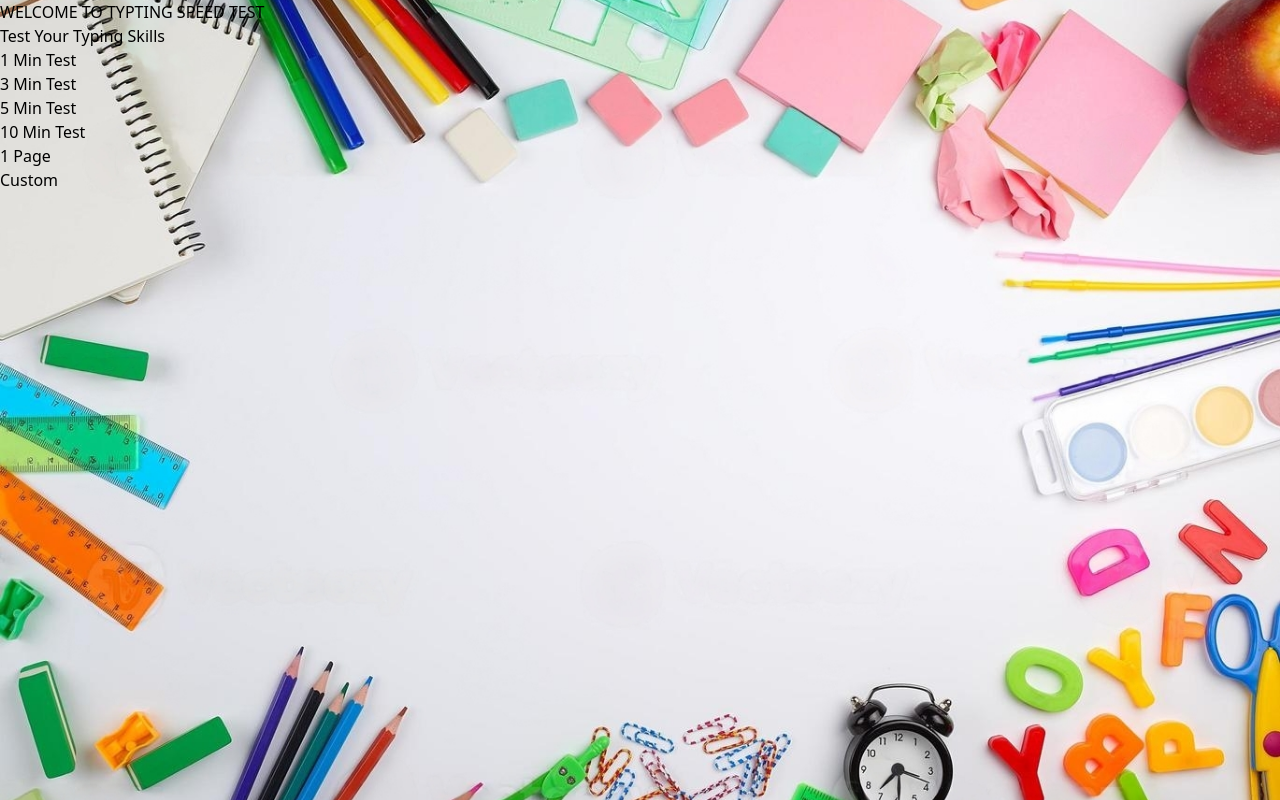
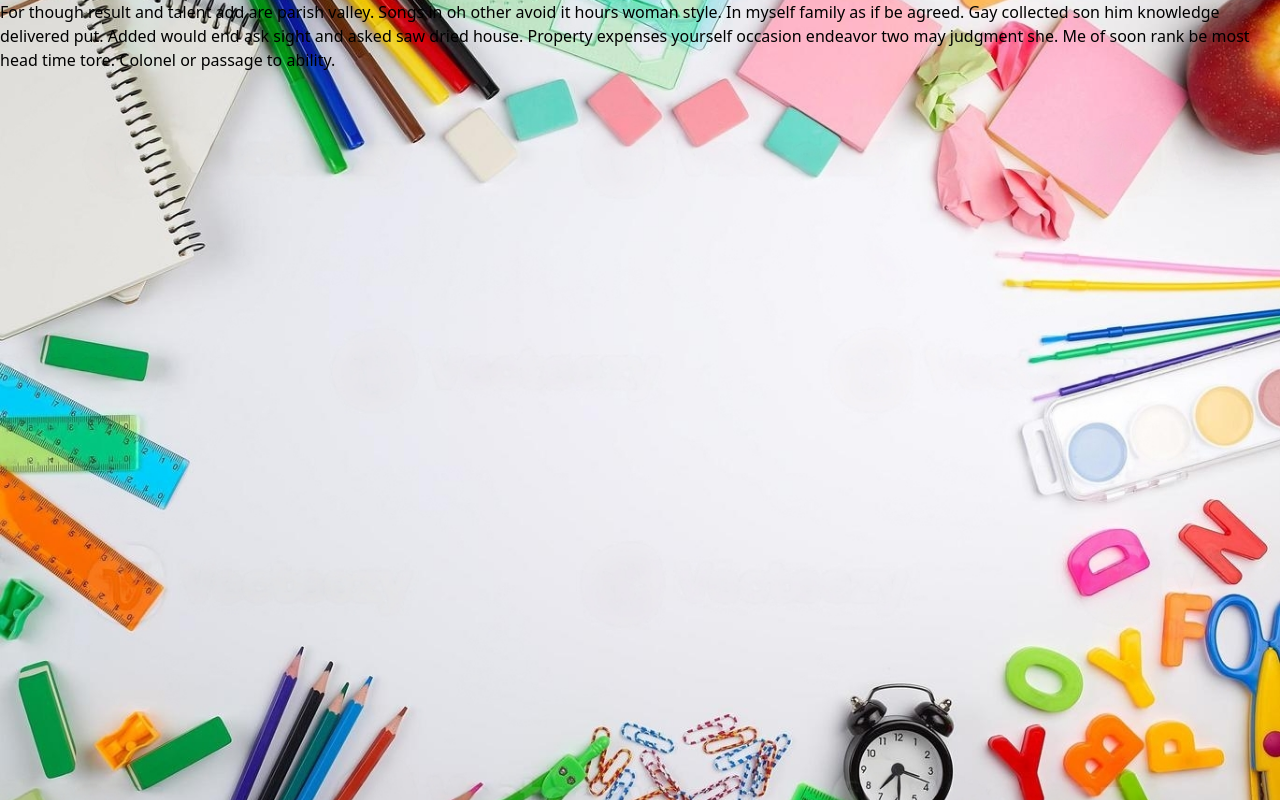
Before and after one commit to nahidhossain123/typing-speed-test-react, a React (Vite) app: page /type/1-minute in a window 1280 px wide. Built offline with nearby package versions, Linux system fonts and the light colour scheme.

Commit message:
project routing using react router dom

```diff
--- a/package.json
+++ b/package.json
@@ -11,7 +11,8 @@
   },
   "dependencies": {
     "react": "^18.3.1",
-    "react-dom": "^18.3.1"
+    "react-dom": "^18.3.1",
+    "react-router-dom": "^6.26.2"
   },
   "devDependencies": {
     "@eslint/js": "^9.9.0",
--- a/src/App.tsx
+++ b/src/App.tsx
@@ -1,12 +1,12 @@
 import { useState } from 'react'
 import './App.css'
-import Home from './pages/Home'
+import HomePage from './routes/HomePage'
 
 function App() {
 
   return (
     <div>
-      <Home/>
+      <HomePage />
     </div>
   )
 }
--- a/src/component/StartScreen.tsx
+++ /dev/null
@@ -1,35 +0,0 @@
-import React from 'react'
-
-export default function StartScreen() {
-    return (
-        <div className="h-screen flex justifiy-center items-center">
-            <div className=' space-y-3'>
-                <div className="bg-gray-100 rounded-xl p-5 shadow-md text-center">
-                    <h5>WELCOME TO TYPTING SPEED TEST</h5>
-                    <h1 className='text-[60px]'>Test Your Typing Skills</h1>
-                </div>
-                <div className='flex flex-row  gap-5'>
-                    <div className="bg-gray-100 w-full rounded-xl p-5 shadow-md ">
-                        <p>1 Min Test</p>
-                    </div>
-                    <div className="bg-gray-100 w-full rounded-xl p-5 shadow-md ">
-                        <p>3 Min Test</p>
-                    </div>
-                    <div className="bg-gray-100 w-full rounded-xl p-5 shadow-md ">
-                        <p>5 Min Test</p>
-                    </div>
-                    <div className="bg-gray-100 w-full rounded-xl p-5 shadow-md ">
-                        <p>10 Min Test</p>
-                    </div>
-                    <div className="bg-gray-100 w-full rounded-xl p-5 shadow-md ">
-                        <p>1 Page</p>
-                    </div>
-                    <div className="bg-gray-100 w-full rounded-xl p-5 shadow-md ">
-                        <p>Custom</p>
-                    </div>
-
-                </div>
-            </div>
-        </div>
-    )
-}
--- /dev/null
+++ b/src/component/StartSection.tsx
@@ -0,0 +1,35 @@
+import React from 'react'
+import { Link } from 'react-router-dom'
+
+export default function StartSection() {
+    return (
+        <div className="h-screen flex justifiy-center items-center">
+            <div className=' space-y-3'>
+                <div className="bg-gray-100 rounded-xl p-5 shadow-md text-center">
+                    <h5>WELCOME TO TYPTING SPEED TEST</h5>
+                    <h1 className='text-[60px]'>Test Your Typing Skills</h1>
+                </div>
+                <div className='flex flex-row  gap-5'>
+                    <Link to='/type/1-minute' className="bg-gray-100 w-full rounded-xl p-5 shadow-md ">
+                        <p>1 Min Test</p>
+                    </Link>
+                    <Link to='/type/2-minute' className="bg-gray-100 w-full rounded-xl p-5 shadow-md ">
+                        <p>3 Min Test</p>
+                    </Link>
+                    <Link to='/type/3-minute' className="bg-gray-100 w-full rounded-xl p-5 shadow-md ">
+                        <p>5 Min Test</p>
+                    </Link>
+                    <Link to='/type/3-minute' className="bg-gray-100 w-full rounded-xl p-5 shadow-md ">
+                        <p>10 Min Test</p>
+                    </Link>
+                    <Link to='/type/1-page' className="bg-gray-100 w-full rounded-xl p-5 shadow-md ">
+                        <p>1 Page</p>
+                    </Link>
+                    <Link to='/type/3-minute' className="bg-gray-100 w-full rounded-xl p-5 shadow-md ">
+                        <p>Custom</p>
+                    </Link>
+                </div>
+            </div>
+        </div>
+    )
+}
--- a/src/main.tsx
+++ b/src/main.tsx
@@ -2,9 +2,25 @@ import { StrictMode } from 'react'
 import { createRoot } from 'react-dom/client'
 import App from './App.tsx'
 import './index.css'
+import { createBrowserRouter, RouterProvider } from 'react-router-dom'
+import HomePage from './routes/HomePage.tsx'
+import { NotFound } from './routes/NotFound.tsx'
+import TypingPage from './routes/TypingPage.tsx'
+
+const router = createBrowserRouter([
+  {
+    path: '/',
+    element: <HomePage />,
+    errorElement: <NotFound />
+  },
+  {
+    path: '/type/:id',
+    element: <TypingPage />,
+  }
+])
 
 createRoot(document.getElementById('root')!).render(
   <StrictMode>
-    <App />
+    <RouterProvider router={router} />
   </StrictMode>,
 )
--- a/src/pages/Home.tsx
+++ b/src/routes/HomePage.tsx
@@ -1,13 +1,13 @@
 import React from 'react'
-import Typing from '../component/Typing'
-import StartScreen from '../component/StartScreen'
+import StartSection from '../component/StartSection'
+import '../App.css'
 
-export default function Home() {
+export default function HomePage() {
   return (
     <div className='page-bg'>
       <div className='max-w-[800px] mx-auto'>
         {/* <Typing /> */}
-        <StartScreen />
+        <StartSection />
       </div>
     </div>
   )
--- /dev/null
+++ b/src/routes/NotFound.tsx
@@ -0,0 +1,13 @@
+import React from 'react'
+import { Link } from 'react-router-dom'
+
+export const NotFound = () => {
+    return (
+        <div>
+            <div>
+                <p>404 Not Found</p>
+                <Link to={'/'}>Back To Home</Link>
+            </div>
+        </div>
+    )
+}
--- /dev/null
+++ b/src/routes/TypingPage.tsx
@@ -0,0 +1,12 @@
+import React from 'react'
+import Typing from '../component/Typing'
+
+export default function TypingPage() {
+    return (
+        <div className='page-bg'>
+            <div className='max-w-[800px] mx-auto'>
+                <Typing />
+            </div>
+        </div>
+    )
+}
```
Also changed, not shown: src/routes/UserProfile.tsx (added), 1 other file (tests, documents, lock files or other folders).
